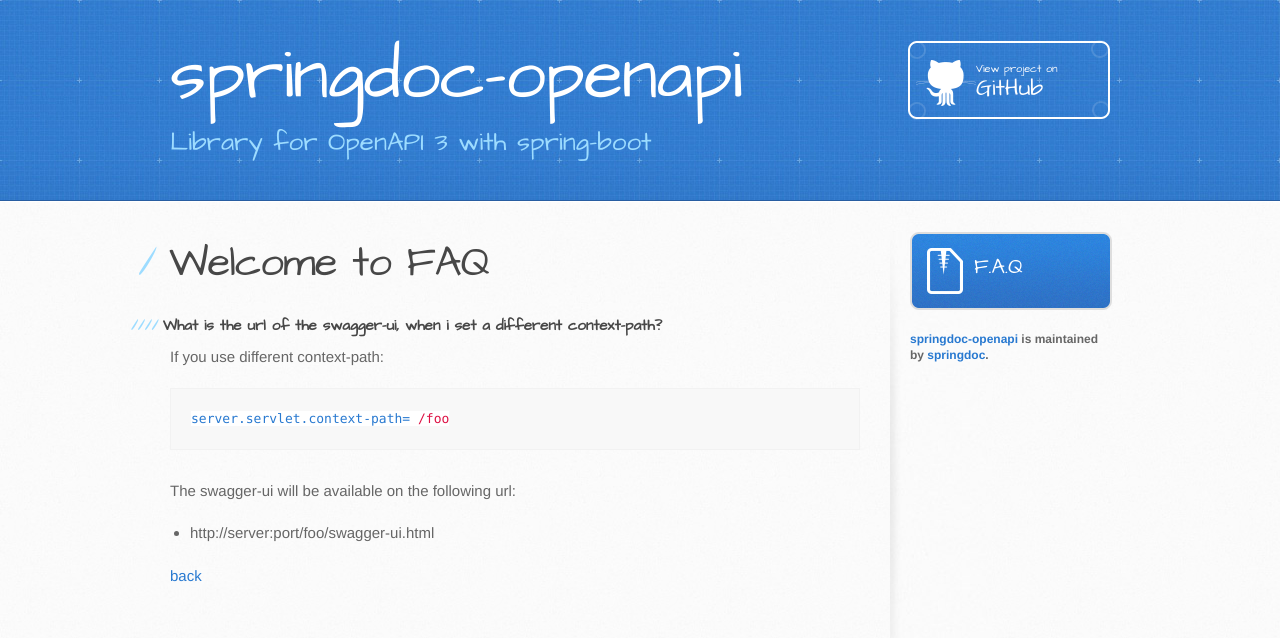
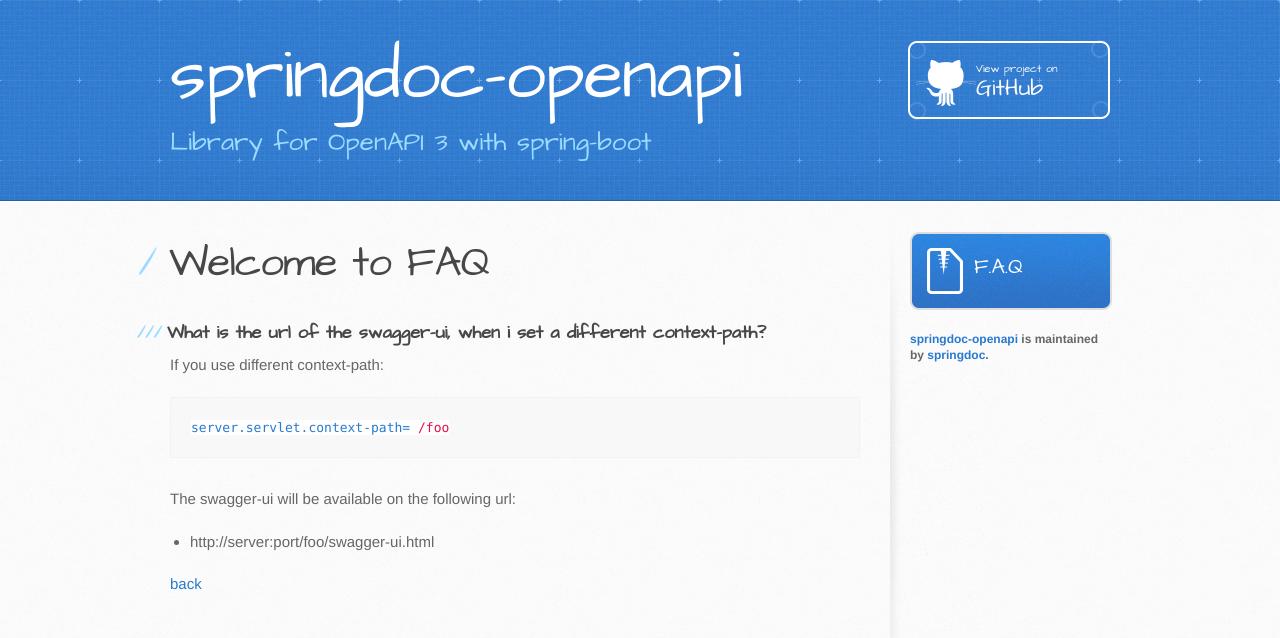
Before and after one commit to springdoc/springdoc-openapi-demos, a Jekyll site: the page built from docs/faq.md, in a window 1280 px wide. Shown: the top 638 px of the page. Built offline with Jekyll 4.4.1, drawn with Linux system fonts in a browser that asks for light colours; our own code applies the rules of GitHub Pages for plain Markdown files.

Commit message:
FAQ UPDATE

````diff
--- a/docs/faq.md
+++ b/docs/faq.md
@@ -4,8 +4,7 @@
 
 # Welcome to FAQ
 
-
-#### What is the url of the swagger-ui, when i set a different context-path?
+### What is the url of the swagger-ui, when i set a different context-path?
 
 If you use different context-path:
 ```properties
````
